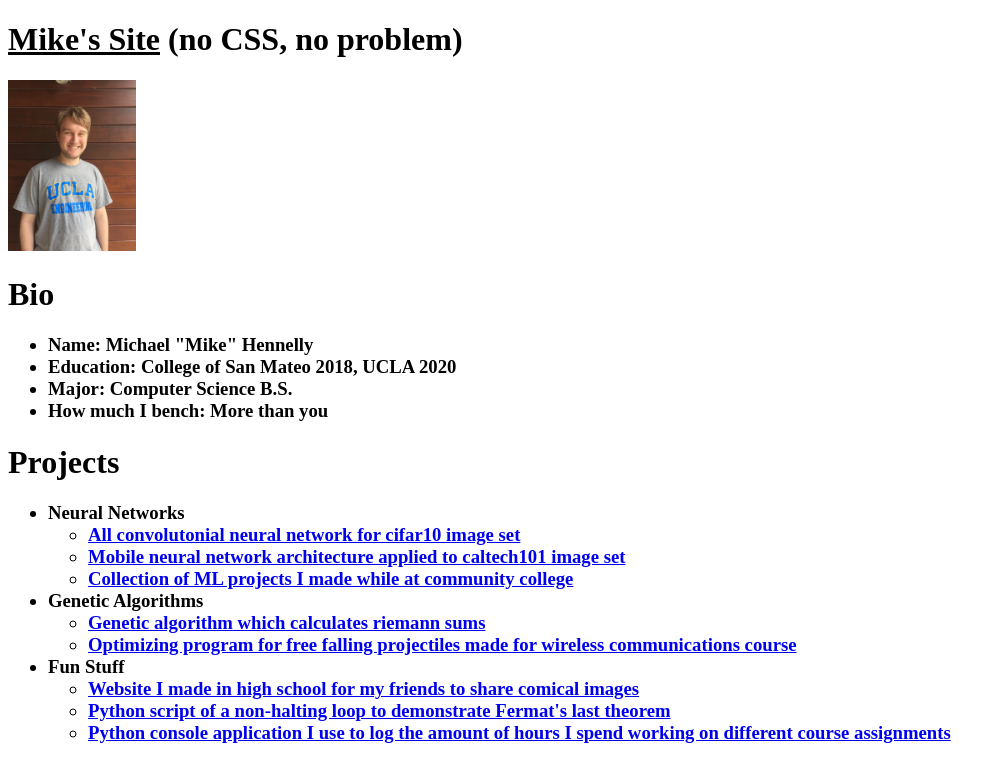
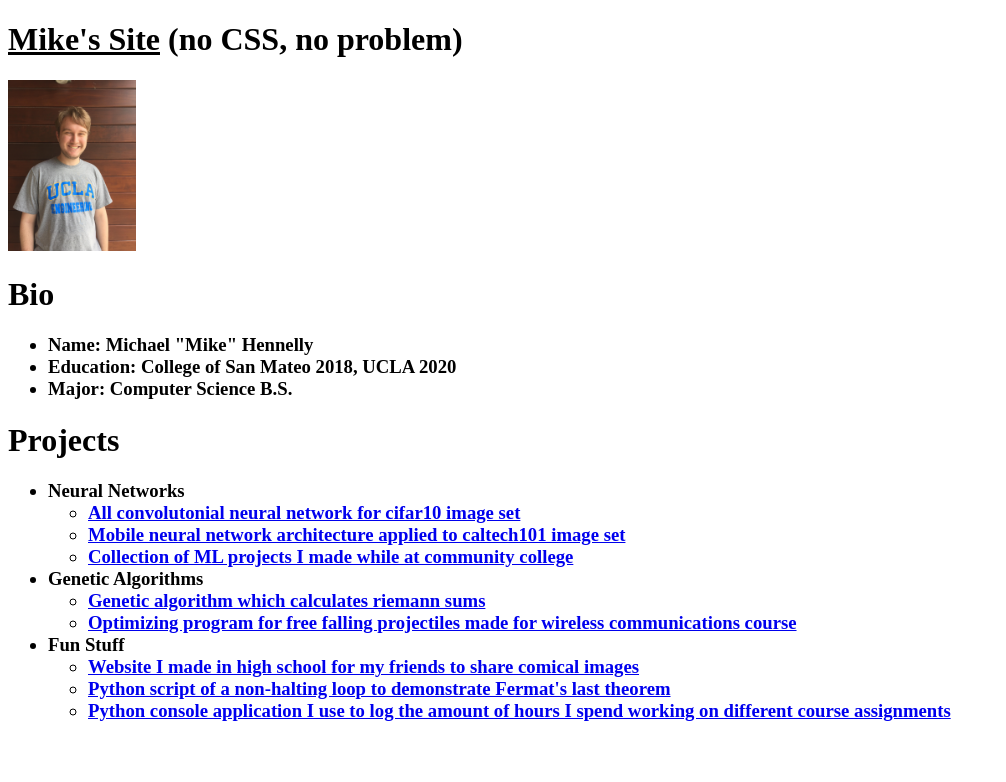
Before and after one commit to MHennelly/mikesite, a plain HTML site: page index.html in a window 1280 px wide. Shown: the whole page, without its empty margins (0-1006 px from the left). Drawn offline with Linux system fonts and the light colour scheme.

Commit message:
renamed to index

```diff
--- a/site.html
+++ b/index.html
@@ -15,7 +15,6 @@
     <li>Name: Michael "Mike" Hennelly</li>
     <li>Education: College of San Mateo 2018, UCLA 2020</li>
     <li>Major: Computer Science B.S.</li>
-    <li>How much I bench: More than you</li>
 </h3>
 <h1>Projects</h1>
 <h3>
```
